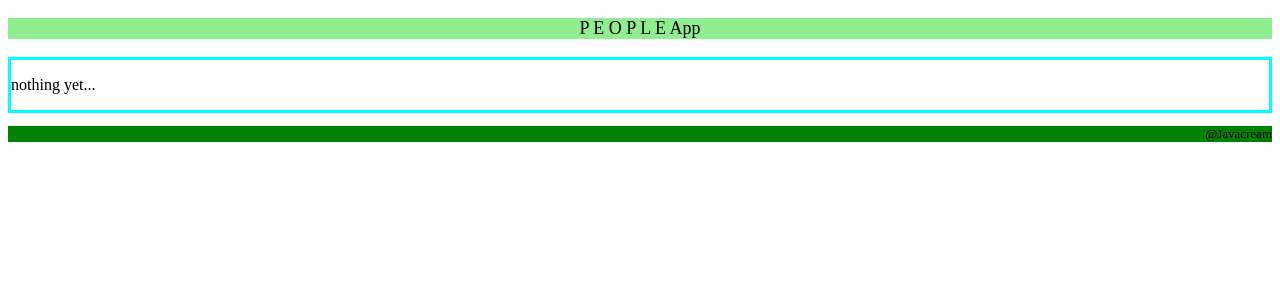
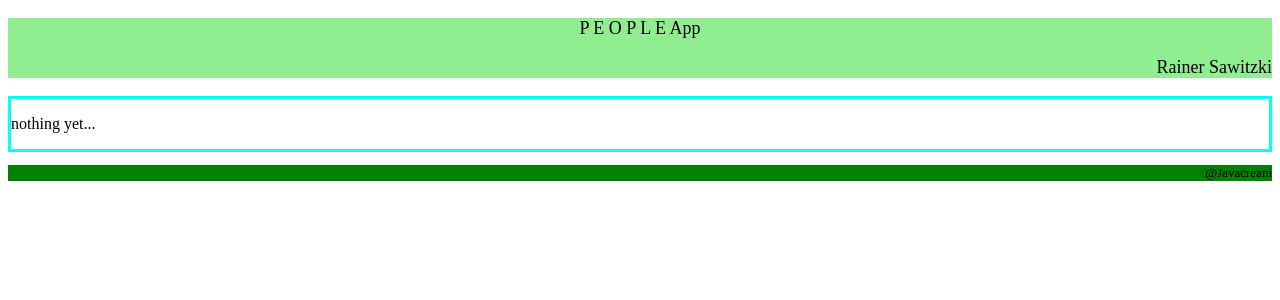
Before and after one commit to Javacream/org.javacream.training.angular, an Angular app in the folder training/: page / in a window 1280 px wide. Shown: the top 300 px of the page. Built offline with nearby package versions, Linux system fonts and the light colour scheme.

Commit message:
user in header

```diff
--- a/training/src/app/people/header/header.css
+++ b/training/src/app/people/header/header.css
@@ -3,3 +3,6 @@
     font-size: large;
     background-color: lightgreen;
 }
+.app-user{
+    text-align: right;
+}
--- a/training/src/app/people/header/header.html
+++ b/training/src/app/people/header/header.html
@@ -1,3 +1,4 @@
 <div class="app-header">
 <p>{{config.appName}}</p>
+<p class="app-user">{{peopleService.user.firstname}} {{peopleService.user.lastname}}</p>
 </div>
--- a/training/src/app/people/header/header.ts
+++ b/training/src/app/people/header/header.ts
@@ -1,6 +1,6 @@
 import { Component } from '@angular/core';
 import { ConfigService } from '../config-service';
-// import { Config } from '../config';
+import { PeopleService } from '../people-service';
 
 @Component({
   selector: 'app-header',
@@ -9,9 +9,6 @@ import { ConfigService } from '../config-service';
   styleUrl: './header.css'
 })
 export class Header {
-  config: ConfigService
-  constructor(config: ConfigService){
-    this.config = config
-    console.log('******************')
+  constructor(readonly config: ConfigService, readonly peopleService: PeopleService){
   }
 }
```
